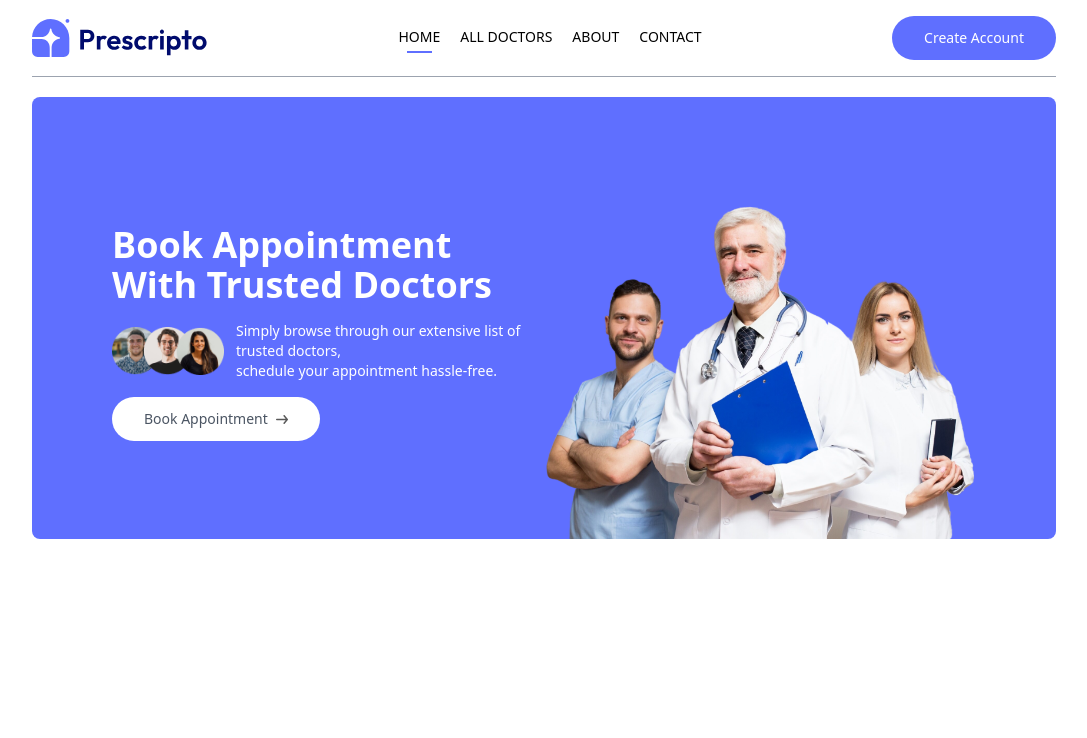
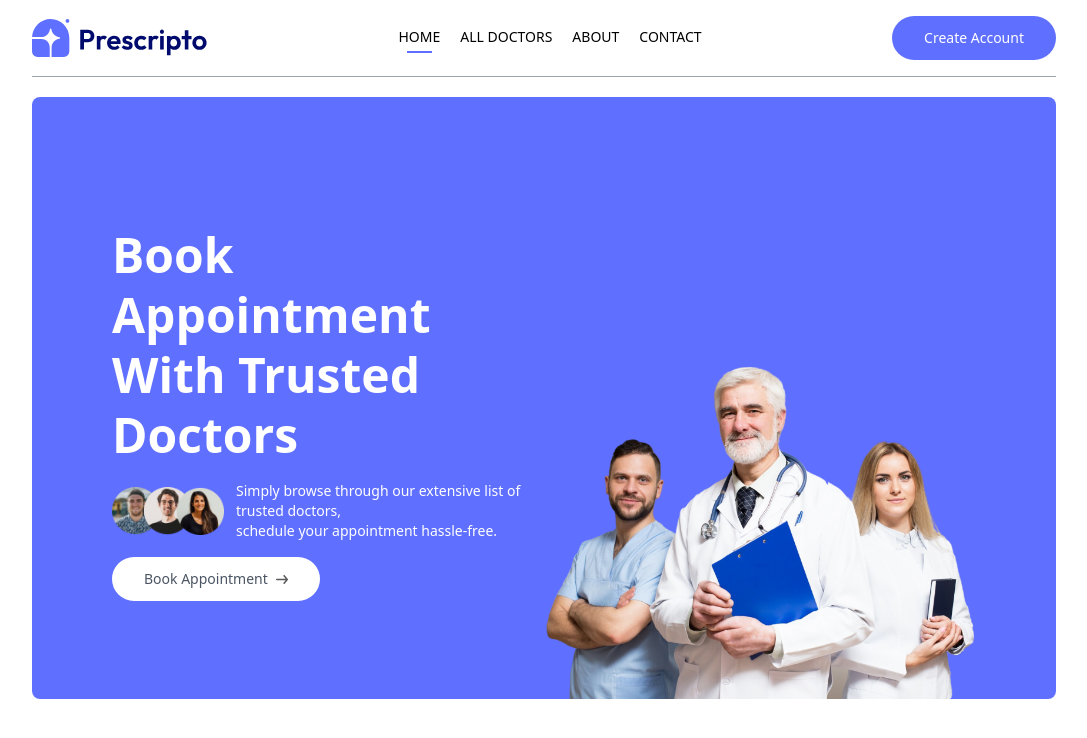
Before and after one commit to karananeja/prescripto-fe, a React (Vite) app: page / in a window 1280 px wide. Shown: the top 738 px of the page, without its empty margins (96-1183 px from the left). Built offline with nearby package versions, Linux system fonts and the light colour scheme.

Commit message:
fix: styling changes in the header

```diff
--- a/src/components/Header.tsx
+++ b/src/components/Header.tsx
@@ -4,7 +4,7 @@
   return (
     <div className='flex flex-col md:flex-row flex-wrap bg-primary rounded-lg px-6 md:px-10 lg:px-20'>
       <div className='md:w-1/2 flex flex-col items-start justify-center gap-4 py-10 m-auto md:py-[10vw] md:mb-[-30px]'>
-        <p className='text-3xl md:text-4xl lg:text-4xl text-white font-semibold leading-tight'>
+        <p className='text-3xl md:text-4xl lg:text-5xl text-white font-semibold leading-tight md:leading-tight lg:leading-tight'>
           Book Appointment <br /> With Trusted Doctors
         </p>
 
```
